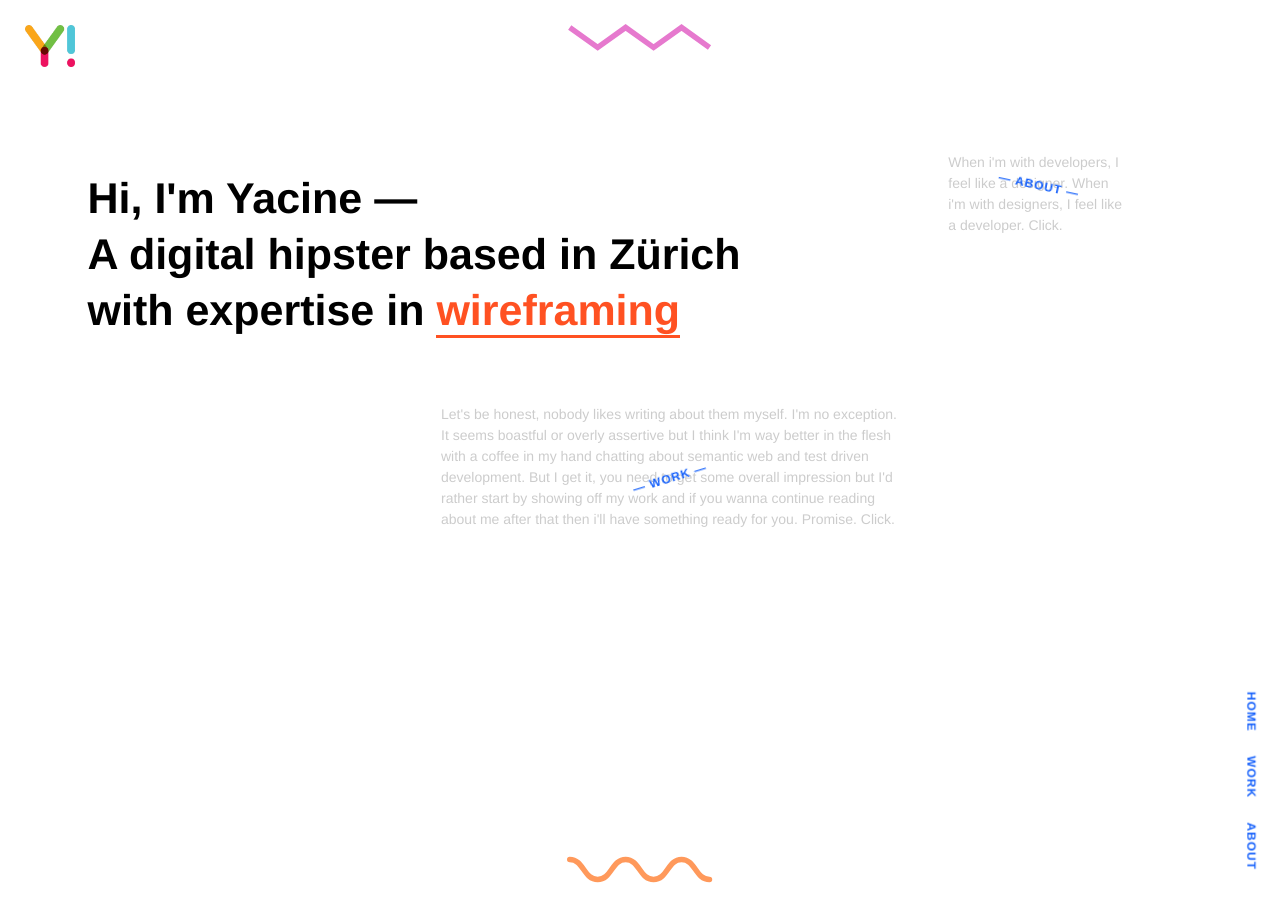
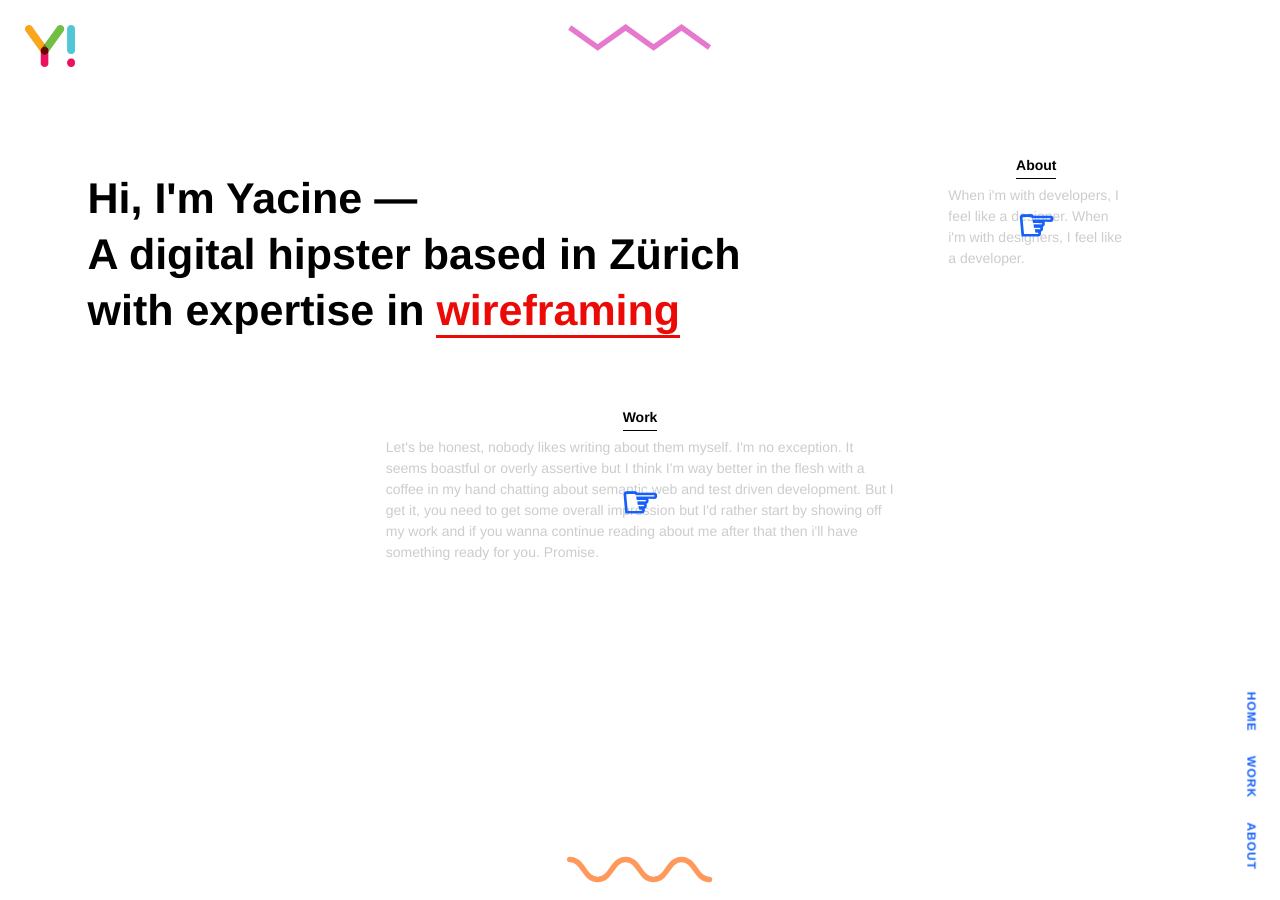
Before and after one commit to moppedisco/blog, a Jekyll site: the page built from index.html, in a window 1280 px wide. Built offline with Jekyll 4.4.1, drawn with Linux system fonts in a browser that asks for light colours; Markdown is read by kramdown in place of the engine named in the settings.

Commit message:
minor design tweaks

```diff
--- a/css/_vars.less
+++ b/css/_vars.less
@@ -13,7 +13,7 @@
 @base-line-height:  28;
 @base-ui-color:     #ccc;
 
-@link-color:        #ff5122;
+@link-color:        #EB0A06;
 
 @body-bg:           #fff;
 @text-color:        #000;
--- a/css/style.css
+++ b/css/style.css
@@ -542,7 +542,7 @@ textarea:focus {
  * Links
  */
 a {
-  color: #ff5122;
+  color: #eb0a06;
   text-decoration: none;
 }
 a:hover,
@@ -1336,7 +1336,7 @@ Created:    2012-04-11
 }
 a {
   padding-bottom: 1px;
-  border-bottom: 2px solid #ff5122;
+  border-bottom: 2px solid #EB0A06;
   font-weight: 400;
 }
 a:hover {
@@ -1380,7 +1380,7 @@ h6 {
   top: 25px;
   left: 25px;
   transform: none;
-  z-index: 1;
+  z-index: 10;
   width: 50px;
   height: 50px;
   background-image: url(/images/logo.png);
@@ -1403,7 +1403,7 @@ h6 {
   text-transform: uppercase;
   letter-spacing: 1px;
   font-weight: 700;
-  z-index: 1;
+  z-index: 10;
   transform-origin: 100% 100%;
   -webkit-transform-origin: 100% 100%;
   transform: rotate(90deg) translateY(35px);
@@ -1471,6 +1471,144 @@ h6 {
   font-size: 2.388888888888889rem;
   line-height: 43px;
 }
+.content-box {
+  color: #000;
+  display: inline-block;
+  margin-bottom: 40px;
+  padding: 20px 20px 30px;
+  border: 2px solid transparent;
+}
+.content-box u {
+  border-bottom: 2px solid #000;
+  padding-bottom: 5px;
+}
+@media (max-width: 800px) {
+  .content-box u {
+    display: block;
+  }
+}
+.content-box:hover {
+  text-decoration: none;
+  cursor: pointer;
+  border: 2px solid #F1BE0B;
+  background: #fff;
+}
+@media (max-width: 800px) {
+  .content-box {
+    text-align: center;
+    margin: 0;
+    padding: 10px 0 5px;
+    width: 100%;
+  }
+  .content-box:after {
+    content: "☞";
+    width: 100%;
+    text-align: center;
+    display: block;
+    top: 50%;
+    right: 50%;
+    color: orange;
+    font-weight: bold;
+  }
+}
+.content-box--hiddenText {
+  margin-left: -20px;
+  padding: 20px;
+}
+.content-box--hiddenText .content-box__title {
+  font-weight: normal;
+  font-size: 14px;
+  line-height: 27px;
+  margin-bottom: 6px;
+}
+.content-box--hiddenText .content-box__intro {
+  font-size: 14px;
+  font-weight: normal;
+  line-height: 150%;
+}
+.content-box--hiddenText u {
+  border-bottom: 1px solid #000;
+}
+.content-box--hiddenText .content-box__desc {
+  opacity: 0.2;
+  position: static;
+}
+.content-box--hiddenText:hover .content-box__desc {
+  opacity: 1;
+}
+.content-box--hiddenText .content-box__desc p {
+  margin: 0;
+}
+.content-box__title {
+  margin: 0 0 9px;
+}
+.content-box__intro {
+  font-weight: bold;
+  line-height: 120%;
+}
+@media (max-width: 800px) {
+  .content-box__intro {
+    margin: 0;
+  }
+}
+.content-box--small .content-box__title {
+  font-weight: normal;
+  font-size: 14px;
+  line-height: 27px;
+  margin-bottom: 6px;
+}
+.content-box--small .content-box__intro {
+  font-size: 14px;
+  font-weight: normal;
+  line-height: 150%;
+}
+.content-box--small u {
+  border-bottom: 1px solid #000;
+}
+.content-box__image {
+  max-width: 100%;
+  width: 100%;
+  display: block;
+  margin: 0 auto;
+  opacity: 1;
+  transition: opacity 200ms;
+}
+.content-box:hover .content-box__image {
+  opacity: 0;
+}
+@media (max-width: 800px) {
+  .content-box__image {
+    display: none;
+  }
+}
+.content-box__more {
+  transform: translate3d(0, 0, 0);
+  -webkit-transform: translate3d(0, 0, 0);
+}
+@media (max-width: 800px) {
+  .content-box__more {
+    display: none;
+  }
+}
+.content-box__desc {
+  position: absolute;
+  font-size: 14px;
+  line-height: 150%;
+  top: 0;
+  left: 0;
+  opacity: 0;
+  color: #000;
+  transition: opacity 200ms;
+}
+.content-box:hover .content-box__desc {
+  opacity: 1;
+}
+@media (max-width: 800px) {
+  .content-box__desc {
+    position: static;
+    opacity: 1;
+  }
+}
 .home-section__intro {
   font-size: 43px;
   font-size: 2.388888888888889rem;
@@ -1480,9 +1618,9 @@ h6 {
   opacity: 1;
 }
 .home-section__intro span {
-  color: #ff5122;
+  color: #EB0A06;
   padding-bottom: 1px;
-  border-bottom: 3px solid #ff5122;
+  border-bottom: 3px solid #EB0A06;
 }
 @media (max-width: 800px) {
   .home-section__intro {
@@ -1527,6 +1665,11 @@ h6 {
 .home-section__quote {
   position: relative;
 }
+.home-section__bio .content-box__title,
+.home-section__quote .content-box__title {
+  font-weight: bold !important;
+  text-align: center;
+}
 .home-section__bio:hover:after,
 .home-section__quote:hover:after {
   z-index: -1;
@@ -1534,14 +1677,15 @@ h6 {
 }
 .home-section__bio:after,
 .home-section__quote:after {
-  content: "— work —";
+  content: "☞";
   color: #1560fb;
   position: absolute;
-  top: 50%;
+  top: 60%;
   left: 50%;
-  transform: rotate(-22deg) translateY(-50%) translateX(-50%);
-  -webkit-transform: rotate(-17deg) translateY(-50%) translateX(-50%);
-  font-size: 12px;
+  transform: translateY(-50%) translateX(-50%);
+  -webkit-transform: translateY(-50%) translateX(-50%);
+  font-size: 44px;
+  font-weight: bold;
   text-transform: uppercase;
   letter-spacing: 1px;
   font-weight: 700;
@@ -1554,9 +1698,9 @@ h6 {
   border: 2px solid transparent;
   margin-left: -20px;
   padding: 20px;
-  width: 504px;
-  margin-left: 30%;
-  margin-bottom: 0;
+  width: 50%;
+  margin: 0 auto;
+  display: block;
 }
 .home-section__bio u {
   border-bottom: 2px solid #000;
@@ -1570,14 +1714,14 @@ h6 {
 .home-section__bio:hover {
   text-decoration: none;
   cursor: pointer;
-  border: 2px solid #4974ff;
+  border: 2px solid #F1BE0B;
   background: #fff;
 }
 @media (max-width: 800px) {
   .home-section__bio {
     text-align: center;
     margin: 0;
-    padding: 0 0 5px 0;
+    padding: 10px 0 5px;
     width: 100%;
   }
   .home-section__bio:after {
@@ -1616,7 +1760,7 @@ h6 {
   margin: 0;
 }
 .home-section__bio:after {
-  content: "— work —";
+  content: "☞";
 }
 @media (max-width: 800px) {
   .home-section__bio {
@@ -1645,14 +1789,14 @@ h6 {
 .home-section__quote:hover {
   text-decoration: none;
   cursor: pointer;
-  border: 2px solid #4974ff;
+  border: 2px solid #F1BE0B;
   background: #fff;
 }
 @media (max-width: 800px) {
   .home-section__quote {
     text-align: center;
     margin: 0;
-    padding: 0 0 5px 0;
+    padding: 10px 0 5px;
     width: 100%;
   }
   .home-section__quote:after {
@@ -1691,151 +1835,13 @@ h6 {
   margin: 0;
 }
 .home-section__quote:after {
-  content: "— about —";
-  transform: rotate(12deg) translateY(-50%) translateX(-50%);
-  -webkit-transform: rotate(12deg) translateY(-50%) translateX(-50%);
+  content: "☞";
+  transform: translateY(-50%) translateX(-50%);
+  -webkit-transform: translateY(-50%) translateX(-50%);
 }
 @media (max-width: 800px) {
   .home-section__quote {
     display: none;
-  }
-}
-.content-box {
-  color: #000;
-  display: inline-block;
-  margin-bottom: 40px;
-  padding: 20px 20px 30px;
-  border: 2px solid transparent;
-}
-.content-box u {
-  border-bottom: 2px solid #000;
-  padding-bottom: 5px;
-}
-@media (max-width: 800px) {
-  .content-box u {
-    display: block;
-  }
-}
-.content-box:hover {
-  text-decoration: none;
-  cursor: pointer;
-  border: 2px solid #4974ff;
-  background: #fff;
-}
-@media (max-width: 800px) {
-  .content-box {
-    text-align: center;
-    margin: 0;
-    padding: 0 0 5px 0;
-    width: 100%;
-  }
-  .content-box:after {
-    content: "☞";
-    width: 100%;
-    text-align: center;
-    display: block;
-    top: 50%;
-    right: 50%;
-    color: orange;
-    font-weight: bold;
-  }
-}
-.content-box--hiddenText {
-  margin-left: -20px;
-  padding: 20px;
-}
-.content-box--hiddenText .content-box__title {
-  font-weight: normal;
-  font-size: 14px;
-  line-height: 27px;
-  margin-bottom: 6px;
-}
-.content-box--hiddenText .content-box__intro {
-  font-size: 14px;
-  font-weight: normal;
-  line-height: 150%;
-}
-.content-box--hiddenText u {
-  border-bottom: 1px solid #000;
-}
-.content-box--hiddenText .content-box__desc {
-  opacity: 0.2;
-  position: static;
-}
-.content-box--hiddenText:hover .content-box__desc {
-  opacity: 1;
-}
-.content-box--hiddenText .content-box__desc p {
-  margin: 0;
-}
-.content-box__title {
-  margin: 0 0 9px;
-}
-.content-box__intro {
-  font-weight: bold;
-  line-height: 120%;
-}
-@media (max-width: 800px) {
-  .content-box__intro {
-    margin: 0;
-  }
-}
-.content-box--small .content-box__title {
-  font-weight: normal;
-  font-size: 14px;
-  line-height: 27px;
-  margin-bottom: 6px;
-}
-.content-box--small .content-box__intro {
-  font-size: 14px;
-  font-weight: normal;
-  line-height: 150%;
-}
-.content-box--small u {
-  border-bottom: 1px solid #000;
-}
-.content-box__image {
-  max-width: 100%;
-  width: 100%;
-  display: block;
-  margin: 0 auto;
-  opacity: 1;
-  transition: opacity 200ms;
-}
-.content-box:hover .content-box__image {
-  opacity: 0;
-}
-@media (max-width: 800px) {
-  .content-box__image {
-    display: none;
-  }
-}
-.content-box__more {
-  transform: translate3d(0, 0, 0);
-  -webkit-transform: translate3d(0, 0, 0);
-}
-@media (max-width: 800px) {
-  .content-box__more {
-    display: none;
-  }
-}
-.content-box__desc {
-  position: absolute;
-  font-size: 14px;
-  line-height: 150%;
-  top: 0;
-  left: 0;
-  opacity: 0;
-  color: #000;
-  transition: opacity 200ms;
-}
-.content-box:hover .content-box__desc {
-  opacity: 1;
-}
-@media (max-width: 800px) {
-  .content-box__desc {
-    position: static;
-    opacity: 1;
   }
 }
 .work-grid {
@@ -1899,7 +1905,7 @@ h6 {
   margin-left: -26%;
   text-align: right;
   font-size: 16px;
-  color: green;
+  color: #42A7B2;
 }
 .post-link-prev:hover,
 .post-link-next:hover {
--- a/index.html
+++ b/index.html
@@ -13,8 +13,9 @@ name: page-home
 		<div class="home-section__rightcol">
 			<a href="/about" class="home-section__quote">
 				<div class="content-box__more">
+					<h3 class="content-box__title"><u>About</u></h3>
 					<div class="content-box__desc">
-						<p>When i'm with developers, I feel like a designer. When i'm with designers, I feel like a developer. Click.</p>
+						<p>When i'm with developers, I feel like a designer. When i'm with designers, I feel like a developer.</p>
 					</div>
 				</div>
 			</a>
@@ -23,8 +24,9 @@ name: page-home
 	<article>
 		<a href="/work" class="home-section__bio">
 			<div class="content-box__more">
+				<h3 class="content-box__title"><u>Work</u></h3>
 				<div class="content-box__desc">
-					<p>Let's be honest, nobody likes writing about them myself. I'm no exception. It seems boastful or overly assertive but I think I'm way better in the flesh with a coffee in my hand chatting about semantic web and test driven development. But I get it, you need to get some overall impression but I'd rather start by showing off my work and if you wanna continue reading about me after that then i'll have something ready for you. Promise. Click.</p>
+					<p>Let's be honest, nobody likes writing about them myself. I'm no exception. It seems boastful or overly assertive but I think I'm way better in the flesh with a coffee in my hand chatting about semantic web and test driven development. But I get it, you need to get some overall impression but I'd rather start by showing off my work and if you wanna continue reading about me after that then i'll have something ready for you. Promise.</p>
 				</div>
 			</div>
 		</a>
```
Also changed, not shown: css/style.less (+113 -107 lines), 1 other file.
